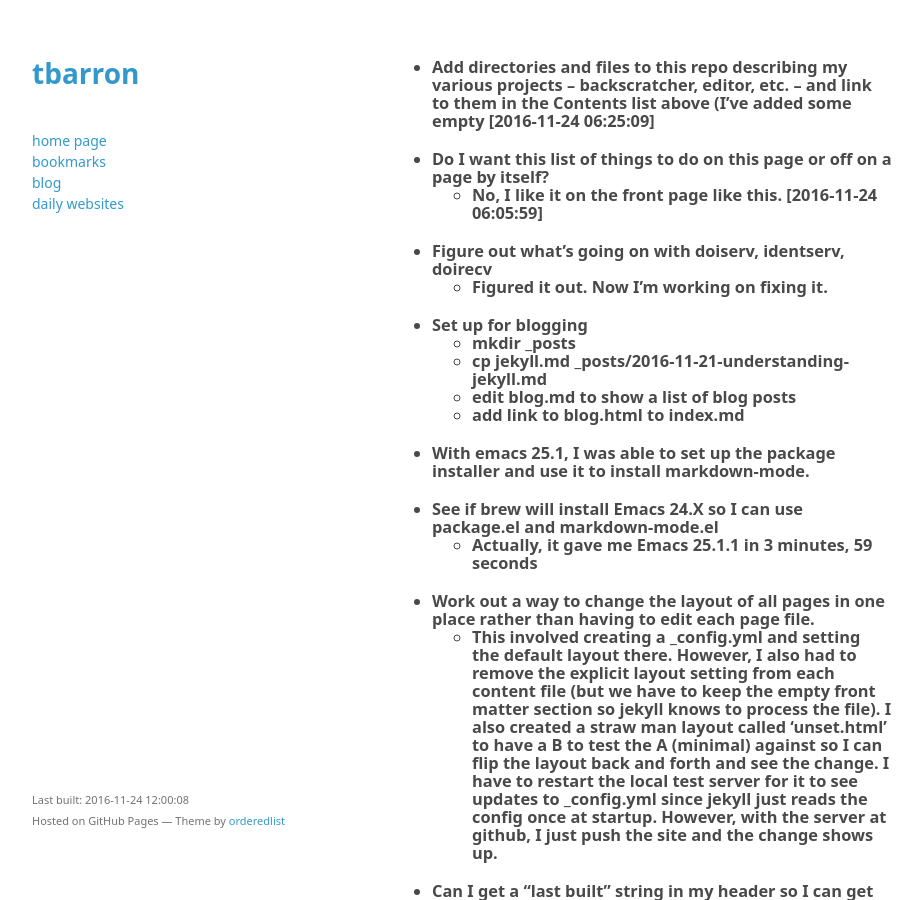
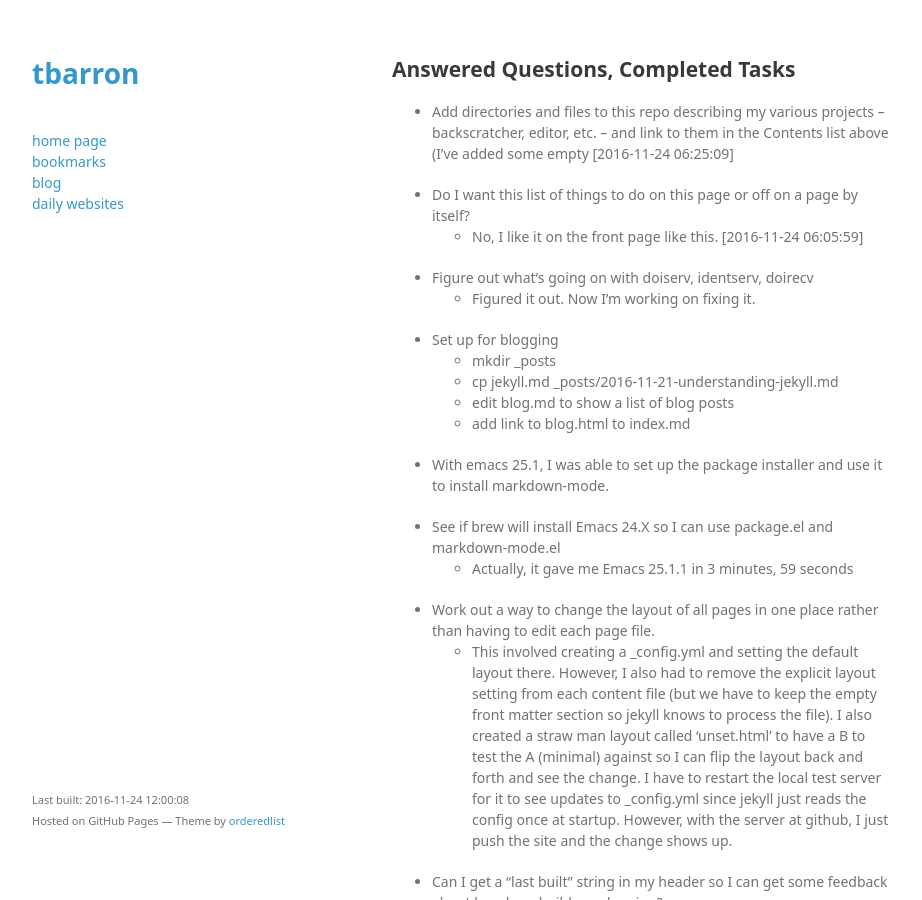
Before and after one commit to tbarron/tbarron.github.io, a Jekyll site: the page built from done.md, in a window 1280 px wide and 900 px high. Shown: the whole window, without its empty margins (178-1100 px from the left). Built offline with Jekyll 4.4.1, drawn with Linux system fonts in a browser that asks for light colours.

Commit message:
- Get rid of the stray <h3>

```diff
--- a/_layouts/minimal.html
+++ b/_layouts/minimal.html
@@ -18,7 +18,7 @@
         {% include head.html %}
       </header>
       <section>
-        <h3>
+      <h2>{{ page.title }}</h2>
 
           {{ content }}
 
```
